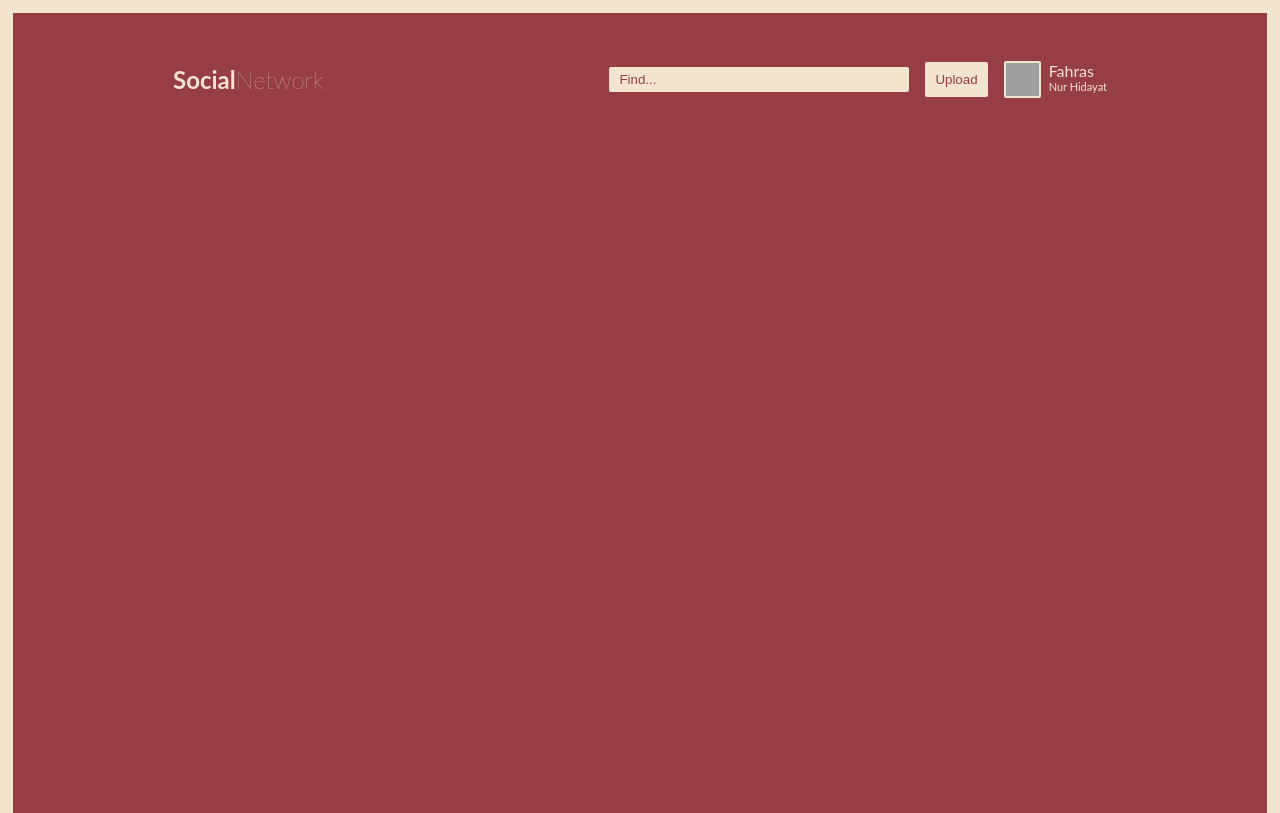
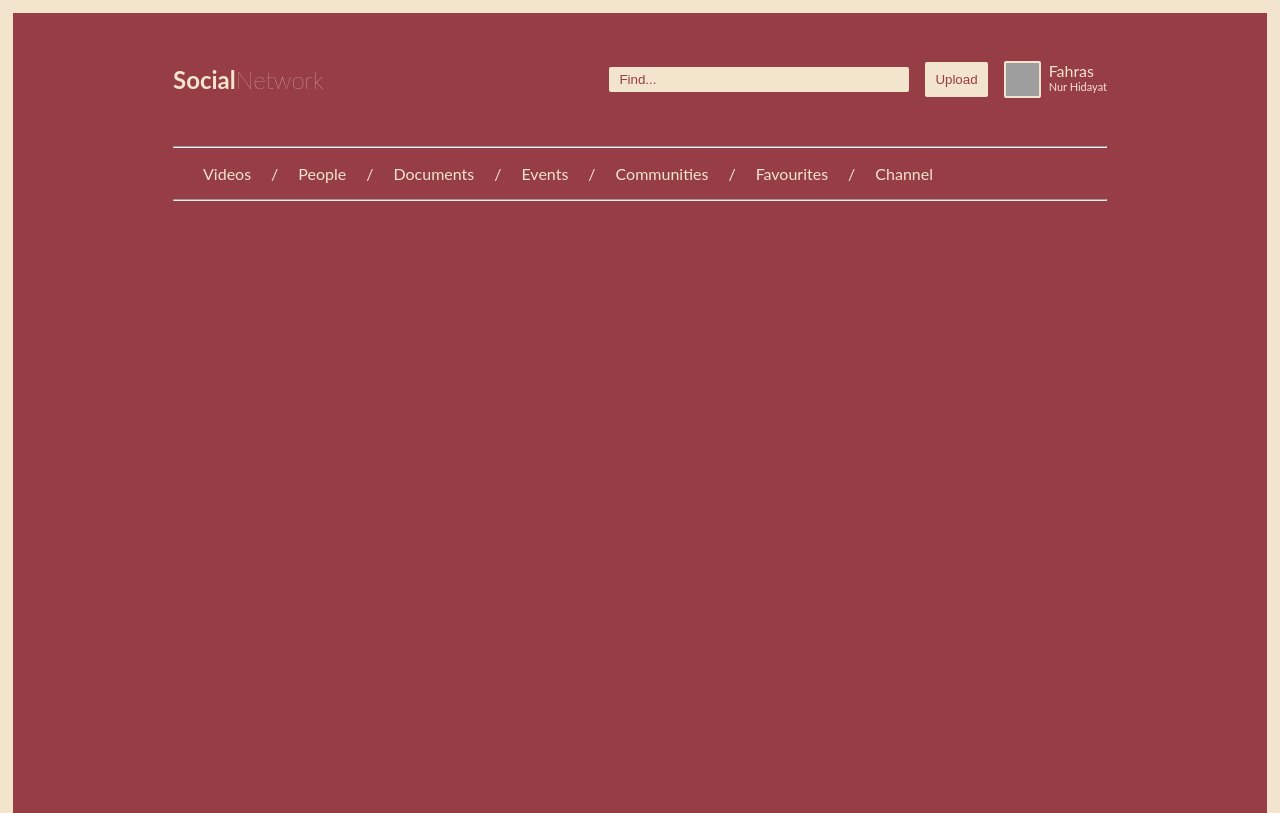
Before and after one commit to FahrasNH/sosial-network, an Angular app: page / in a window 1280 px wide. Built offline with nearby package versions, Linux system fonts and the light colour scheme; grey boxes are pictures that could not be loaded.

Commit message:
Menubar style

```diff
--- a/src/app/pages/components/navbar/navbar.component.html
+++ b/src/app/pages/components/navbar/navbar.component.html
@@ -18,4 +18,16 @@
       </div>
     </div>
   </div>
+
+  <div class="wrap-navbar-menu">
+    <hr>
+    <div class="navbar-menu">
+      <ul>
+        <li *ngFor="let menu of arrMenu; let last = last;">
+          <a href="">{{menu}}</a><span>{{last ? '' : '/'}}</span>
+        </li>
+      </ul>
+    </div>
+    <hr>
+  </div>
 </header>
--- a/src/app/pages/components/navbar/navbar.component.scss
+++ b/src/app/pages/components/navbar/navbar.component.scss
@@ -65,4 +65,25 @@ header {
       }
     }
   }
+
+  .wrap-navbar-menu {
+    margin: 3em 0;
+    .navbar-menu {
+      margin: 0 10px;
+      ul {
+        padding: 0;
+        li {
+          list-style: none;
+          margin-left: 20px;
+          display: inline-block;
+          color: #f3e4ce;
+          a {
+            color: #f3e4ce;
+            margin-right: 20px;
+            text-decoration: none;
+          }
+        }
+      }
+    }
+  }
 }
--- a/src/app/pages/components/navbar/navbar.component.ts
+++ b/src/app/pages/components/navbar/navbar.component.ts
@@ -6,7 +6,19 @@ import { Component, OnInit } from '@angular/core';
   styleUrls: ['./navbar.component.scss']
 })
 export class NavbarComponent implements OnInit {
+  arrMenu: string[] = [];
+
   constructor() {}
 
-  ngOnInit(): void {}
+  ngOnInit(): void {
+    this.arrMenu = [
+      'Videos',
+      'People',
+      'Documents',
+      'Events',
+      'Communities',
+      'Favourites',
+      'Channel'
+    ];
+  }
 }
```
